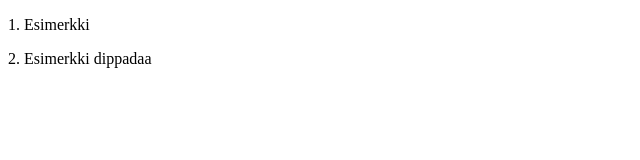
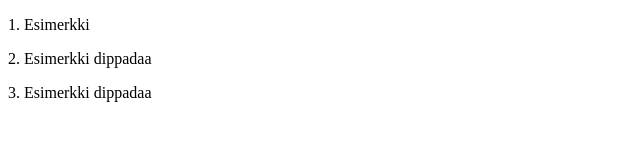
Before and after one commit to Mjk78/hoitobotti, a plain HTML site: page web/index.html in a window 1280 px wide. Shown: the whole page, without its empty margins (0-640 px from the left). Drawn offline with Linux system fonts and the light colour scheme.

Commit message:
Lisää task 4

```diff
--- a/web/index.html
+++ b/web/index.html
@@ -8,5 +8,6 @@
 <body>
     <p>1. Esimerkki</p>
     <p>2. Esimerkki dippadaa</p>
+    <p>3. Esimerkki dippadaa</p>
 </body>
 </html>
```
